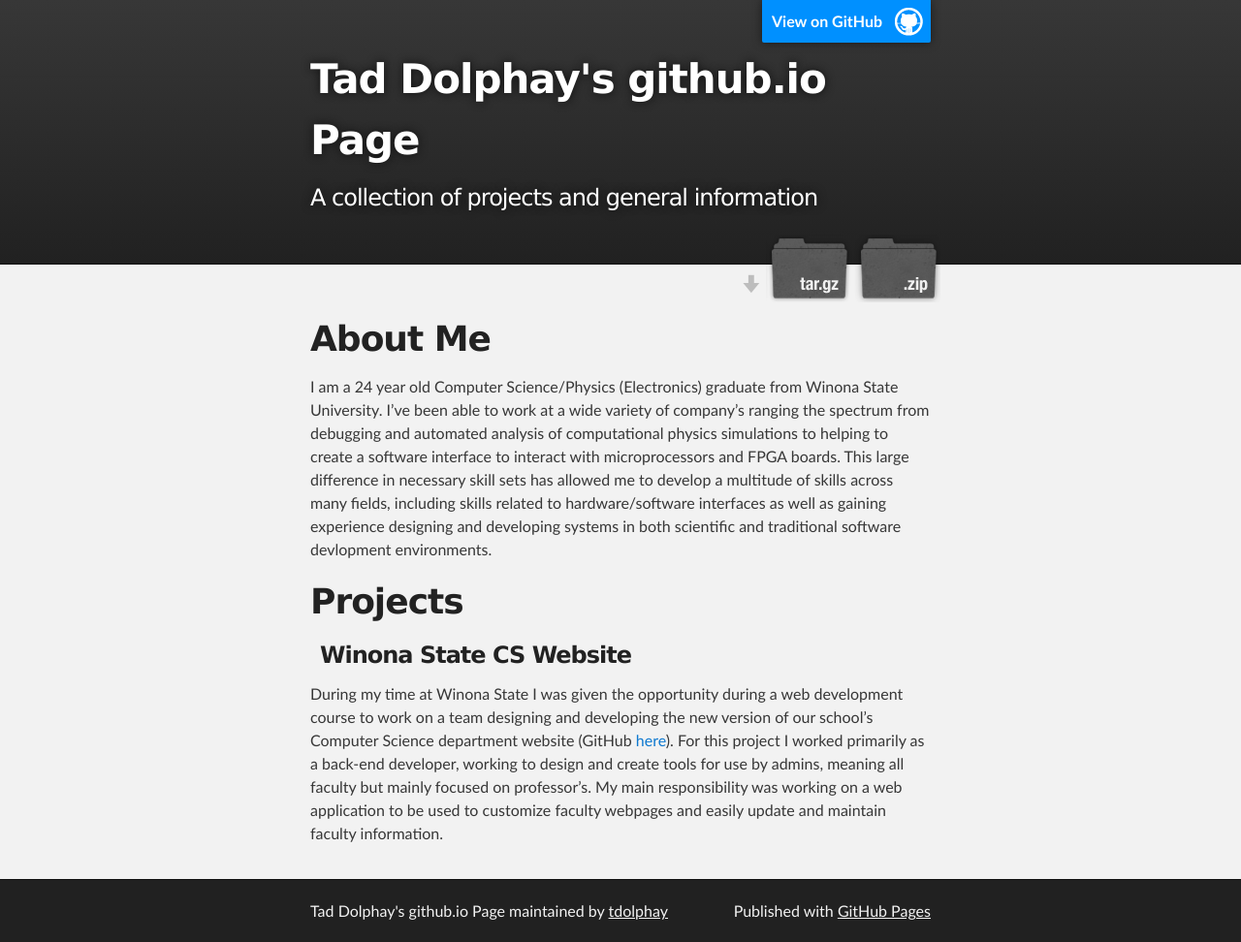
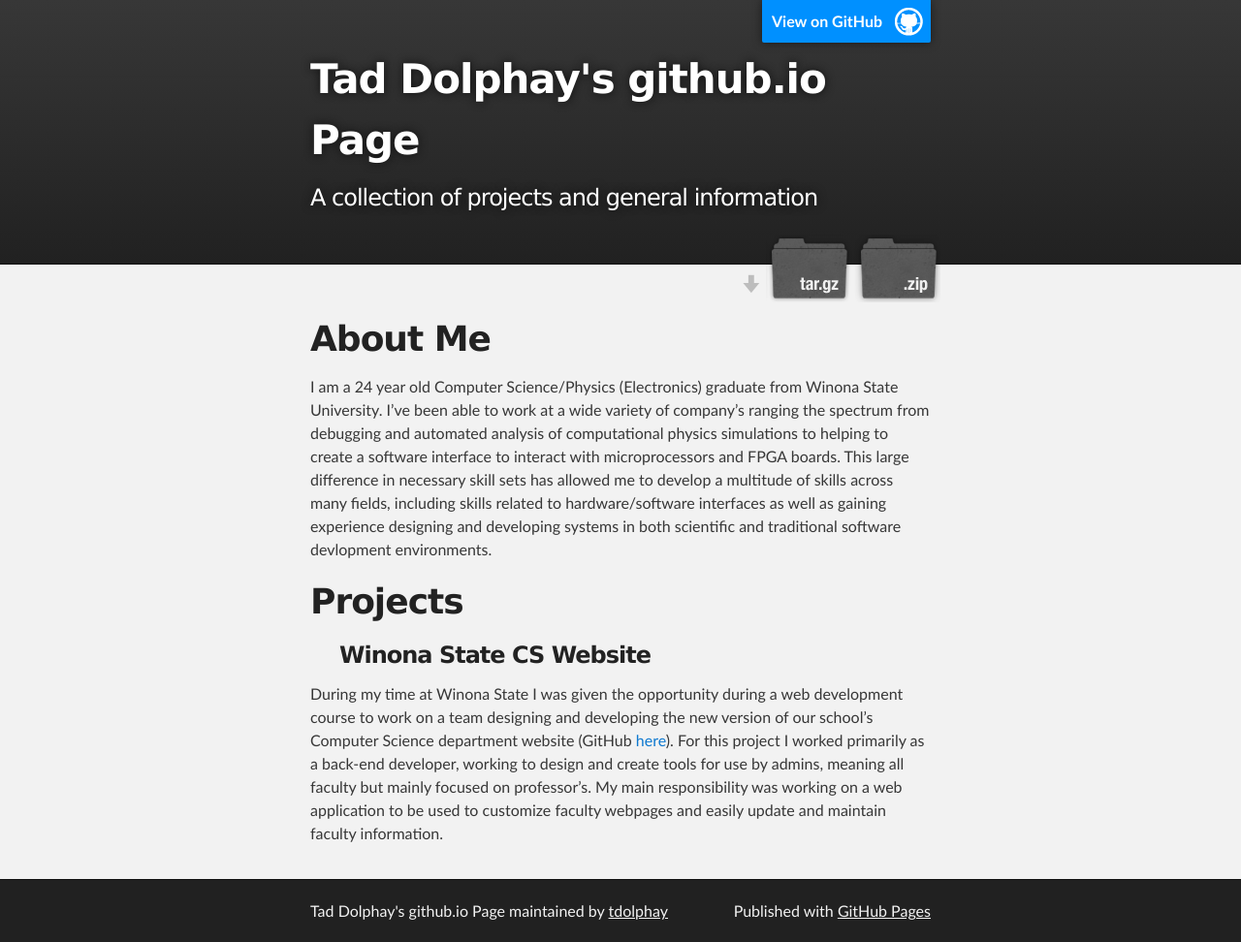
Before and after one commit to tdolphay/tdolphay.github.io, a Jekyll site: the page built from index.md, in a window 1280 px wide. Shown: the whole page at 97% size. Built offline with Jekyll 4.4.1, drawn with Linux system fonts in a browser that asks for light colours; our own code applies the rules of GitHub Pages for plain Markdown files.

Commit message:
larger indent

```diff
--- a/_sass/jekyll-theme-slate.scss
+++ b/_sass/jekyll-theme-slate.scss
@@ -382,7 +382,7 @@ footer p {
 }
 
 #list-header {
-	text-indent: 10px;
+	text-indent: 30px;
 }
 
 
```
